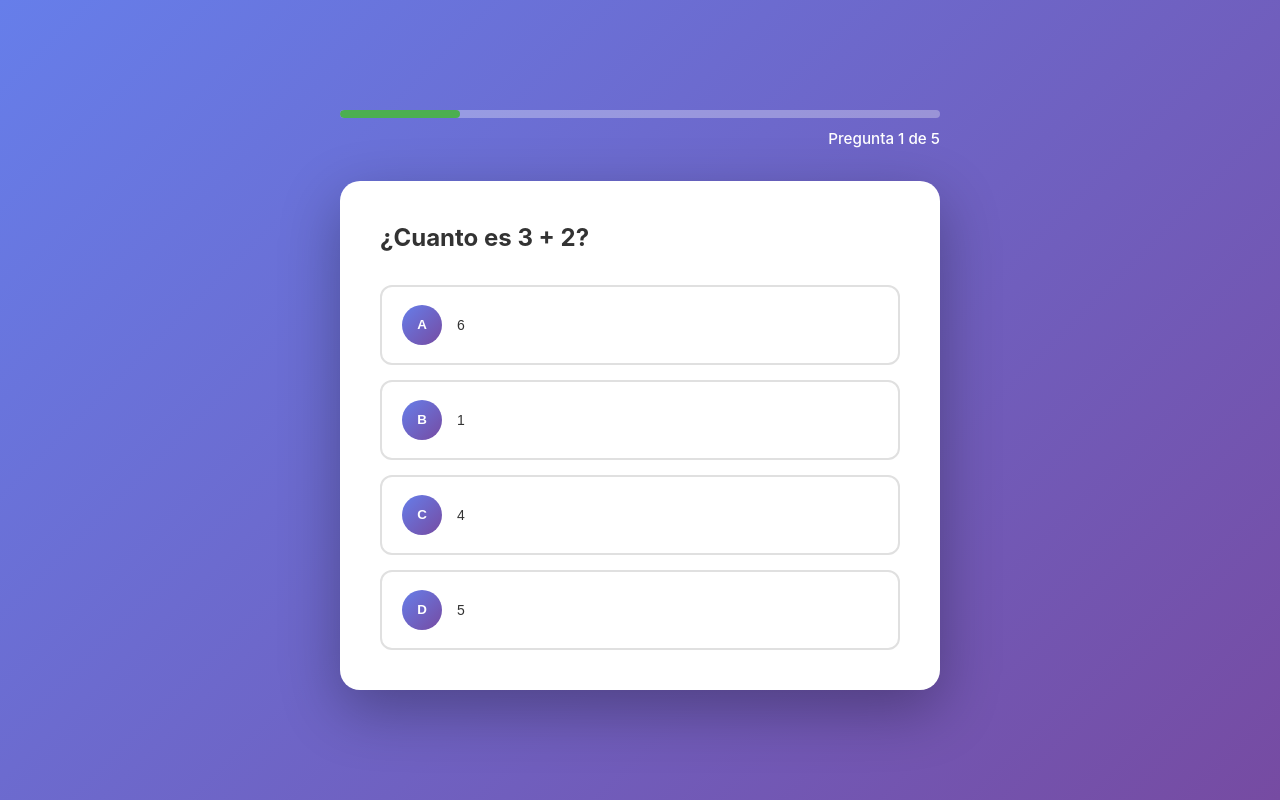
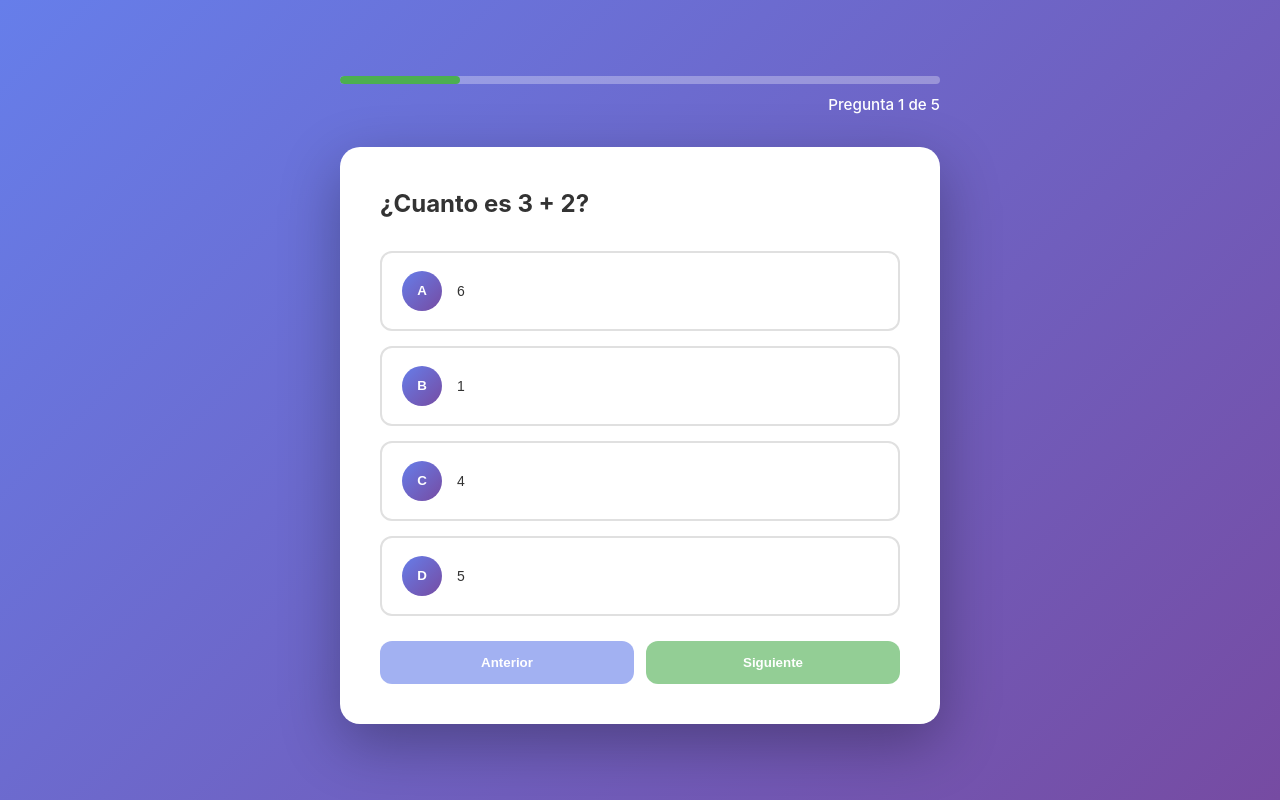
Before and after one commit to producciongespro/catalogo-aplicaciones-gespro, a React (Vite) app: page / in a window 1280 px wide. Both pictures are taken after a click on the button "Comenzar Quiz". Built offline with nearby package versions, Linux system fonts and the light colour scheme.

Commit message:
ultimos cambios

```diff
--- a/src/components/Pregunta.css
+++ b/src/components/Pregunta.css
@@ -108,3 +108,40 @@
   font-weight: 500;
   flex: 1;
 }
+
+.nav-buttons {
+  display: flex;
+  justify-content: space-between;
+  gap: 12px;
+  margin-top: 25px;
+}
+
+.btn-nav {
+  flex: 1;
+  padding: 14px 18px;
+  border-radius: 12px;
+  border: none;
+  font-weight: 600;
+  cursor: pointer;
+  transition: transform 0.2s ease, background 0.2s ease;
+  background: #667eea;
+  color: white;
+}
+
+.btn-nav:disabled {
+  opacity: 0.6;
+  cursor: not-allowed;
+}
+
+.btn-nav:hover:not(:disabled) {
+  transform: translateY(-2px);
+  background: #5a6cd6;
+}
+
+.btn-next {
+  background: #4caf50;
+}
+
+.btn-next:hover:not(:disabled) {
+  background: #43a047;
+}
--- a/src/components/Pregunta.jsx
+++ b/src/components/Pregunta.jsx
@@ -1,6 +1,6 @@
 import './Pregunta.css'
 
-function Pregunta({ preguntaData, numeroPregunta, totalPreguntas, onAnswer, respuestaSeleccionada }) {
+function Pregunta({ preguntaData, numeroPregunta, totalPreguntas, onAnswer, respuestaSeleccionada, onPrev, onNext, canPrev, canNext, isLast }) {
   const { pregunta, opciones } = preguntaData
 
   return (
@@ -34,6 +34,26 @@ function Pregunta({ preguntaData, numeroPregunta, totalPreguntas, onAnswer, resp
             </button>
           ))}
         </div>
+
+        <div className="nav-buttons">
+          <button
+            className="btn-nav"
+            onClick={onPrev}
+            disabled={!canPrev}
+            type="button"
+          >
+            Anterior
+          </button>
+
+          <button
+            className="btn-nav btn-next"
+            onClick={onNext}
+            disabled={!canNext}
+            type="button"
+          >
+            {isLast ? 'Ver resultados' : 'Siguiente'}
+          </button>
+        </div>
       </div>
     </div>
   )
--- a/src/components/Quiz.jsx
+++ b/src/components/Quiz.jsx
@@ -1,4 +1,4 @@
-import { useState, useEffect } from 'react'
+import { useState, useEffect, useMemo } from 'react'
 import './Quiz.css'
 import Pregunta from './Pregunta'
 import Resultados from './Resultados'
@@ -12,7 +12,6 @@ function Quiz() {
 
   const [indicePreguntaActual, setIndicePreguntaActual] = useState(0)
   const [respuestas, setRespuestas] = useState([])
-  const [puntaje, setPuntaje] = useState(0)
   const [respuestaSeleccionada, setRespuestaSeleccionada] = useState(null)
 
   // Cargar datos del JSON
@@ -26,44 +25,53 @@ function Quiz() {
         }
         const data = await response.json()
         setPreguntas(data.preguntas)
+        setRespuestas(Array(data.preguntas.length).fill(null))
       } catch (err) {
         setError(err.message)
         console.error('Error:', err)
       } finally {
-        setCargando(true)
+        setCargando(false)
       }
     }
 
     cargarPreguntas()
   }, [])
 
+  // Sincronizar selección al cambiar de pregunta
+  useEffect(() => {
+    setRespuestaSeleccionada(respuestas[indicePreguntaActual] ?? null)
+  }, [indicePreguntaActual, respuestas])
+
+  const puntaje = useMemo(() => {
+    return preguntas.reduce((acum, pregunta, idx) => {
+      const respuestaIndex = respuestas[idx]
+      if (respuestaIndex === null || respuestaIndex === undefined) return acum
+      return pregunta.opciones[respuestaIndex]?.correcta ? acum + 1 : acum
+    }, 0)
+  }, [preguntas, respuestas])
+
   // Manejar respuesta
   const handleAnswer = (indexOpcion) => {
-    if (respuestaSeleccionada !== null) return // No permitir cambiar una vez seleccionada
-
     setRespuestaSeleccionada(indexOpcion)
 
-    // Verificar si es correcta
-    const preguntaActual = preguntas[indicePreguntaActual]
-    const esCorrecta = preguntaActual.opciones[indexOpcion].correcta
+    const nuevasRespuestas = [...respuestas]
+    nuevasRespuestas[indicePreguntaActual] = indexOpcion
+    setRespuestas(nuevasRespuestas)
+  }
 
-    // Guardar respuesta
-    const nuevasRespuestas = [...respuestas, indexOpcion]
-    setRespuestas(nuevasRespuestas)
+  const handlePrev = () => {
+    if (indicePreguntaActual > 0) {
+      setIndicePreguntaActual(indicePreguntaActual - 1)
+    }
+  }
 
-    if (esCorrecta) {
-      setPuntaje(puntaje + 1)
+  const handleNext = () => {
+    if (indicePreguntaActual < preguntas.length - 1) {
+      setIndicePreguntaActual(indicePreguntaActual + 1)
+      return
     }
 
-    // Después de 1 segundo ir a la siguiente pregunta o mostrar resultados
-    setTimeout(() => {
-      if (indicePreguntaActual < preguntas.length - 1) {
-        setIndicePreguntaActual(indicePreguntaActual + 1)
-        setRespuestaSeleccionada(null)
-      } else {
-        setEstado('resultados')
-      }
-    }, 1000)
+    setEstado('resultados')
   }
 
   // Iniciar quiz
@@ -73,8 +81,7 @@ function Quiz() {
       return
     }
     setEstado('quiz')
-    setRespuestas([])
-    setPuntaje(0)
+    setRespuestas(Array(preguntas.length).fill(null))
     setIndicePreguntaActual(0)
     setRespuestaSeleccionada(null)
   }
@@ -82,8 +89,7 @@ function Quiz() {
   // Reiniciar quiz
   const handleRestart = () => {
     setEstado('home')
-    setRespuestas([])
-    setPuntaje(0)
+    setRespuestas(Array(preguntas.length).fill(null))
     setIndicePreguntaActual(0)
     setRespuestaSeleccionada(null)
   }
@@ -114,6 +120,11 @@ function Quiz() {
         totalPreguntas={preguntas.length}
         onAnswer={handleAnswer}
         respuestaSeleccionada={respuestaSeleccionada}
+        onPrev={handlePrev}
+        onNext={handleNext}
+        canPrev={indicePreguntaActual > 0}
+        canNext={respuestaSeleccionada !== null}
+        isLast={indicePreguntaActual === preguntas.length - 1}
       />
     )
   }
--- a/src/components/Resultados.jsx
+++ b/src/components/Resultados.jsx
@@ -39,6 +39,7 @@ function Resultados({ puntaje, totalPreguntas, respuestas, preguntas, onRestart
           <h2>Revisión de Respuestas</h2>
           {preguntas.map((preguntaData, index) => {
             const respuestaIndex = respuestas[index]
+            const respuestaTexto = respuestaIndex != null ? preguntaData.opciones[respuestaIndex]?.texto : 'Sin respuesta'
             const esCorrecta = preguntaData.opciones[respuestaIndex]?.correcta
 
             return (
@@ -50,7 +51,7 @@ function Resultados({ puntaje, totalPreguntas, respuestas, preguntas, onRestart
                 <div className="detalle-respuesta">
                   <p className="pregunta-rev">{preguntaData.pregunta}</p>
                   <p className="tu-respuesta">
-                    Tu respuesta: <strong>{preguntaData.opciones[respuestaIndex]?.texto}</strong>
+                    Tu respuesta: <strong>{respuestaTexto}</strong>
                   </p>
                   <p className={`estado ${esCorrecta ? 'correcta' : 'incorrecta'}`}>
                     {esCorrecta ? '✓ Correcta' : '✗ Incorrecta'}
```
